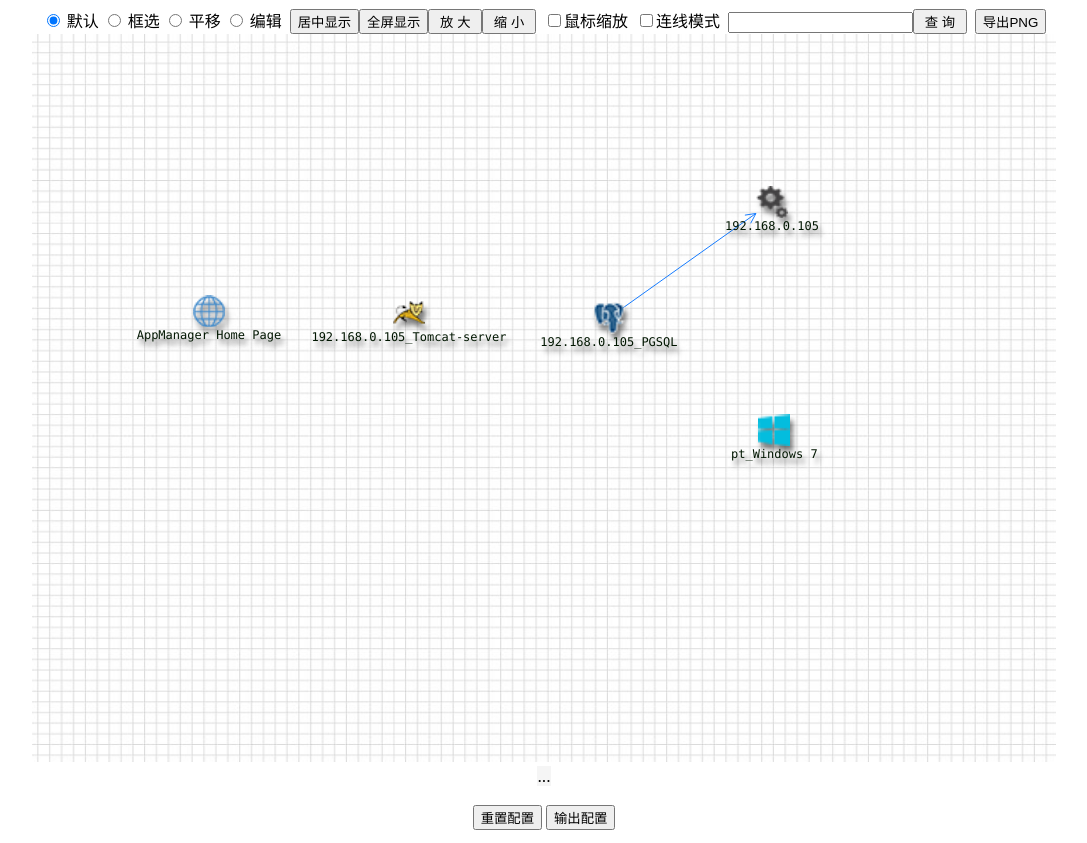
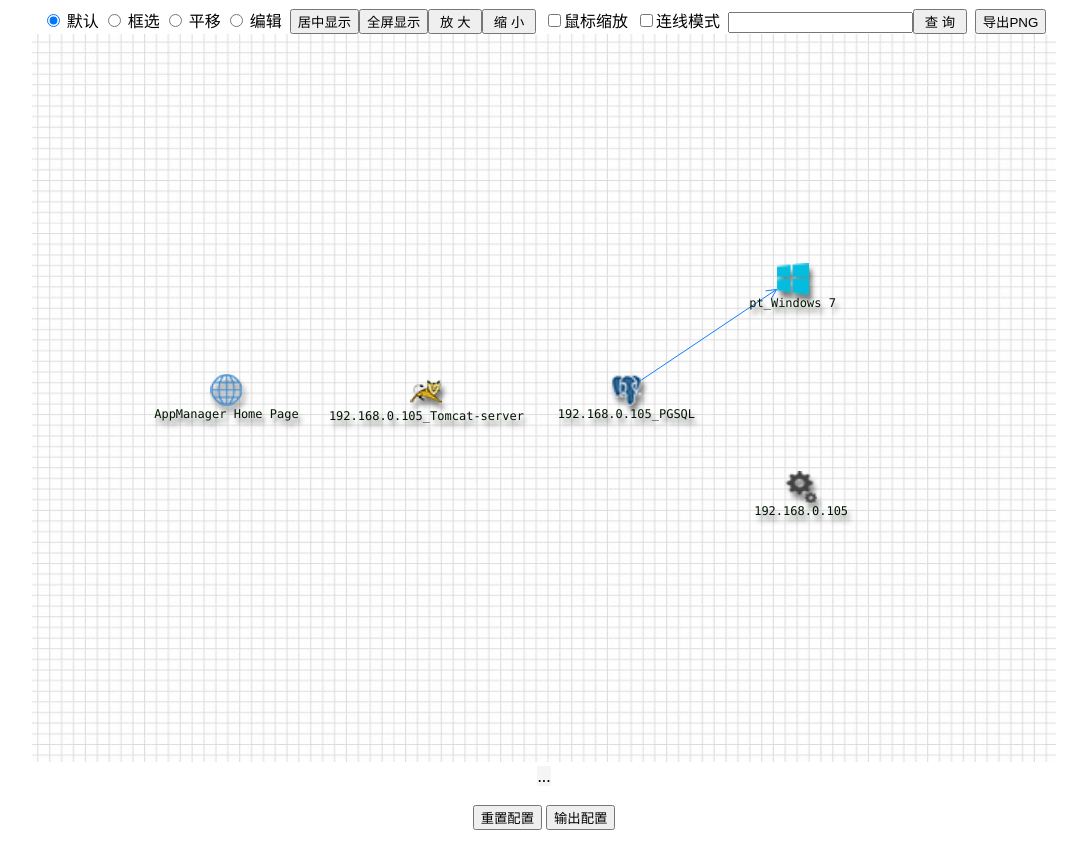
Before and after one commit to pengduo/apmView, a website: page edit.html in a window 1280 px wide. Shown: the whole page, without its empty margins (96-1183 px from the left). Drawn offline with nearby package versions, Linux system fonts and the light colour scheme.

Commit message:
完善了业务组的可用性告警，增加了真实数组及提示和链接跳转

```diff
--- a/js/config.js
+++ b/js/config.js
@@ -1 +1,34 @@
-var varConfig = { "version": 5, "datetime": "2016-06-16 11:32:36", "monitorgroups": [ { "name": "Applications Manager", "resourceid": "10000011", "details": [ { "name": "192.168.0.105", "type": "Port-Test", "x": 723.9447665050427, "y": 152.07404116798463, "rel": [] }, { "name": "192.168.0.105_PGSQL", "type": "PostgreSQL", "x": 560.8792952988382, "y": 267.8750004997413, "rel": [ "192.168.0.105", "pt_Windows 7" ] }, { "name": "192.168.0.105_Tomcat-server", "type": "Tomcat-server", "x": 360.93765333757346, "y": 263.03965864639116, "rel": [ "192.168.0.105_PGSQL" ] }, { "name": "AppManager Home Page", "type": "UrlMonitor", "x": 160.9440912896548, "y": 261.43489534509615, "rel": [ "192.168.0.105_Tomcat-server" ] }, { "name": "pt_Windows 7", "type": "Windows 7", "x": 726.3267145730015, "y": 380.2458275232926, "rel": [] } ] } ] };
+var varConfig = {
+    "version": 5,
+    "datetime": "2016-06-20 17:29:23",
+    "monitorgroups": [{
+        "name": "Applications Manager",
+        "resourceid": "10000011",
+        "details": [{
+            "name": "192.168.0.105",
+            "type": "Port-Test",
+            "x": 753.1295220140064,
+            "y": 437.37489562537945,
+            "rel": []
+        }, {
+            "name": "192.168.0.105_PGSQL",
+            "type": "PostgreSQL",
+            "x": 578.4190304666614,
+            "y": 340.0288934307075,
+            "rel": ["pt_Windows 7", "192.168.0.105"]
+        }, {
+            "name": "192.168.0.105_Tomcat-server",
+            "type": "Tomcat-server",
+            "x": 378.42801078385446,
+            "y": 341.92416286566674,
+            "rel": ["192.168.0.105_PGSQL"]
+        }, {
+            "name": "AppManager Home Page",
+            "type": "UrlMonitor",
+            "x": 178.4409993258962,
+            "y": 339.64485417343746,
+            "rel": ["192.168.0.105_Tomcat-server"]
+        },
+            {"name": "pt_Windows 7", "type": "Windows 7", "x": 744.5933532759286, "y": 228.7360615012367, "rel": []}]
+    }]
+};
```
Also changed, not shown: apm.html (+59 -14 lines).
